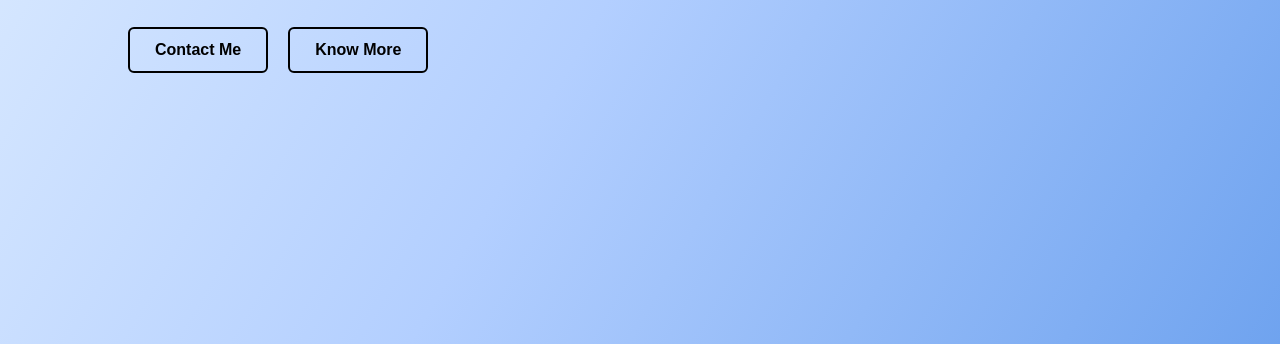
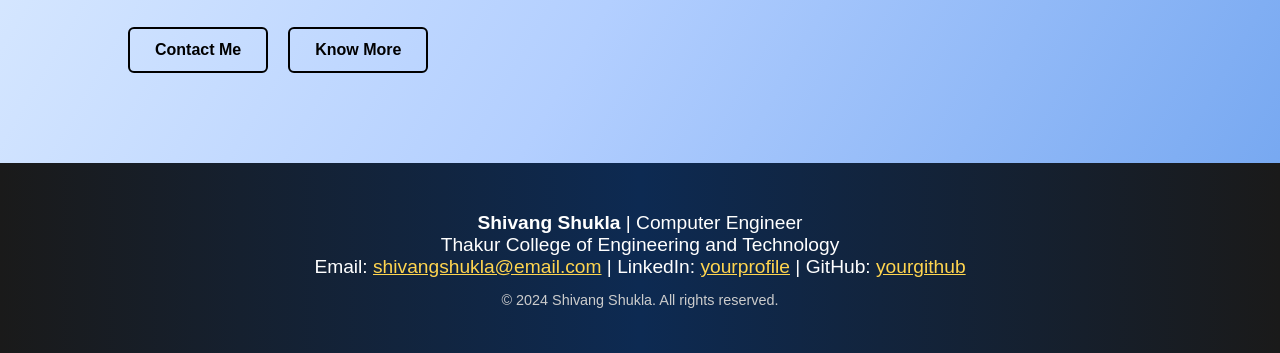
Before and after one commit to ShivangVShukla/My_Portfolio, a plain HTML site: page index.html in a window 1280 px wide. Shown: the part 456-809 px from the top of the page. Drawn offline with Linux system fonts and the light colour scheme.

Commit message:
Add footer section and update portfolio

```diff
--- a/index.html
+++ b/index.html
@@ -46,7 +46,22 @@
         </div>
 
 
+    <!-- ...existing code... -->
+
     </main>
+
+    <!-- Footer Section -->
+    <footer style="background: linear-gradient(90deg, #1a1a1a, #0d2a52, #1a1a1a); color: white; padding: 30px 0; text-align: center; margin-top: 40px;">
+        <div style="max-width: 900px; margin: 0 auto;">
+            <p style="font-size: 1.2rem; margin-bottom: 10px;">
+                <strong>Shivang Shukla</strong> | Computer Engineer<br>
+                Thakur College of Engineering and Technology<br>
+                Email: <a href="mailto:shivangshukla@email.com" style="color: #FFD54F;">shivangshukla@email.com</a> |
+                LinkedIn: <a href="https://linkedin.com/in/yourprofile" style="color: #FFD54F;">yourprofile</a> |
+                GitHub: <a href="https://github.com/yourgithub" style="color: #FFD54F;">yourgithub</a>
+            </p>
+            <p style="font-size: 0.9rem; color: #ccc;">
+                &copy; 2024 Shivang Shukla. All rights reserved.
 </body>
 
 </html>
```
